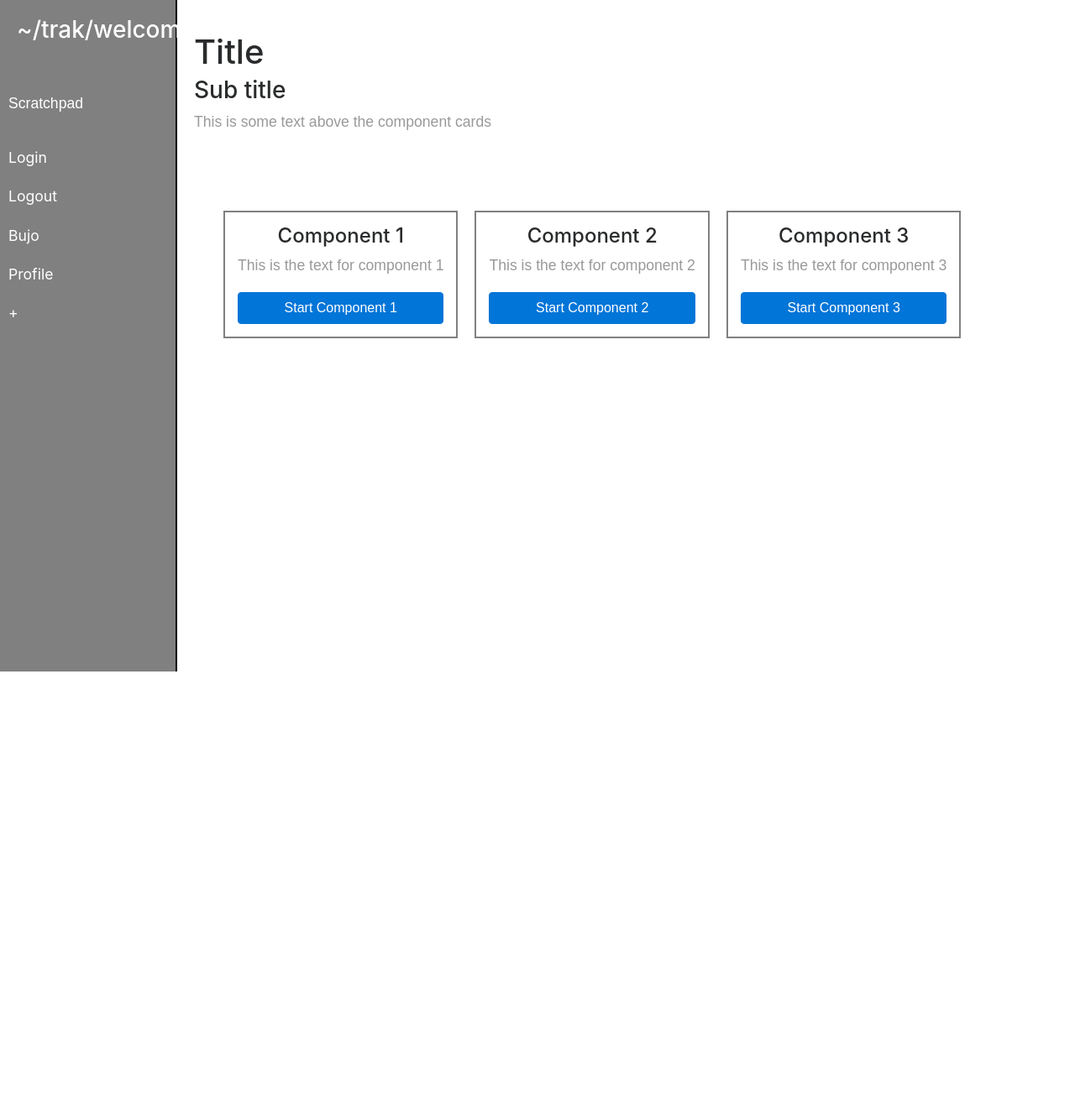
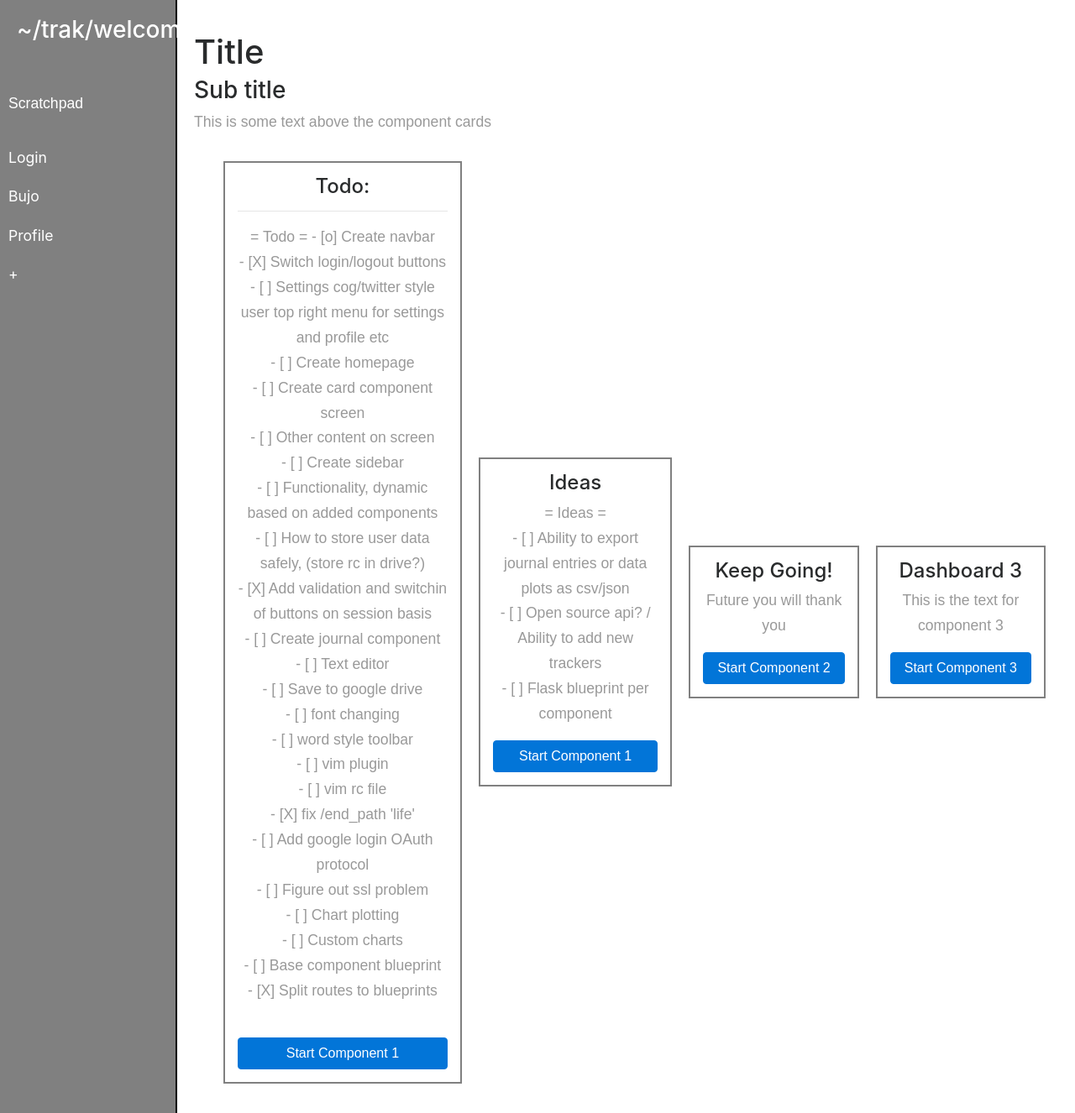
Before and after one commit to oref/trakapp, a Flask app: page / in a window 1280 px wide. Shown: the whole page at 84% size. Before the commit the page ends 800 px from the top, so only its background shows below. Run offline with Flask 2, Linux system fonts and the light colour scheme; data comes from the database, SQL or seed files in the repository; parts of the project's set-up code (start-up, migrations or seed data) failed here and were passed over; some libraries are stand-ins or nearby versions; some web fonts are replaced.

Commit message:
Added ideas

```diff
--- a/routes/google_auth.py
+++ b/routes/google_auth.py
@@ -42,7 +42,7 @@ def no_cache(view):
 
 @routes.route('/google/login')
 @no_cache
-def login():
+def login2():
     session = OAuth2Session(CLIENT_ID, CLIENT_SECRET, scope=AUTHORIZATION_SCOPE, redirect_uri=AUTH_REDIRECT_URI)
     uri, state = session.create_authorization_url(AUTHORIZATION_URL)
     flask.session[AUTH_STATE_KEY] = state
@@ -63,7 +63,7 @@ def google_auth_redirect():
 
 @routes.route('/google/logout')
 @no_cache
-def logout():
+def logout2():
     flask.session.pop(AUTH_TOKEN_KEY, None)
     flask.session.pop(AUTH_STATE_KEY, None)
     flask.session.pop(USER_INFO_KEY, None)
--- a/routes/login.py
+++ b/routes/login.py
@@ -5,7 +5,7 @@ import sqlite3, re, sys
 from routes import *
 
 @routes.route('/login', methods=['GET', 'POST'])
-def login2():
+def login():
     error = None
     if request.method == 'POST':
         if request.form['username'] != 'admin' or request.form['password'] != 'admin':
@@ -16,7 +16,7 @@ def login2():
     return render_template('login.html', error=error)
 
 @routes.route('/logout')
-def logout2():
+def logout():
     session.pop('logged_in', None)
     flash('You were just loggedout!')
     return redirect(url_for('home'))
--- a/static/css/base.css
+++ b/static/css/base.css
@@ -86,3 +86,7 @@ ul ul a {
     border: 2px solid gray;
     padding:15px;
 }
+
+#top-right-menu {
+
+}
--- a/templates/index.html
+++ b/templates/index.html
@@ -14,23 +14,58 @@
         <h1>Title</h1>
         <h3>Sub title</h3>
 
-        <div id="header-content">
             <p>This is some text above the component cards</p>
         </div>
 
         <div id="cards" class="flex flex-horizontal-center">
             <div class="componentCard">
-                <h4>Component 1</h4>
-                <p>This is the text for component 1</p>
+                <h4>Todo:<hr></h4>
+                <p>
+                = Todo =
+                - [o] Create navbar<br>
+                - [X] Switch login/logout buttons<br>
+                - [ ] Settings cog/twitter style user top right menu for settings and profile etc<br>
+                - [ ] Create homepage<br>
+                - [ ] Create card component screen<br>
+                - [ ] Other content on screen<br>
+                - [ ] Create sidebar<br>
+                - [ ] Functionality, dynamic based on added components<br>
+                - [ ] How to store user data safely, (store rc in drive?)<br>
+                - [X] Add validation and switchin of buttons on session basis<br>
+                - [ ] Create journal component<br>
+                - [ ] Text editor<br>
+                - [ ] Save to google drive<br>
+                - [ ] font changing<br>
+                - [ ] word style toolbar<br>
+                - [ ] vim plugin<br>
+                - [ ] vim rc file<br>
+                - [X] fix /end_path 'life'<br>
+                - [ ] Add google login OAuth protocol<br>
+                - [ ] Figure out ssl problem<br>
+                - [ ] Chart plotting<br>
+                - [ ] Custom charts<br>
+                - [ ] Base component blueprint<br>
+                - [X] Split routes to blueprints<br>
+                </p><br>
                 <button class="btn btn-sml btn-primary btn-block" type="button">Start Component 1</button>
             </div>
             <div class="componentCard">
-                <h4>Component 2</h4>
-                <p>This is the text for component 2</p>
+                <h4>Ideas</h4>
+                <p>
+                    = Ideas =<br>
+                    - [ ] Ability to export journal entries or data plots as csv/json<br>
+                    - [ ] Open source api? / Ability to add new trackers<br>
+                    - [ ] Flask blueprint per component<br>
+                </p>
+                <button class="btn btn-sml btn-primary btn-block" type="button">Start Component 1</button>
+            </div>
+            <div class="componentCard">
+                <h4>Keep Going!</h4>
+                <p>Future you will thank you</p>
                 <button class="btn btn-sml btn-primary btn-block" type="button">Start Component 2</button>
             </div>
             <div class="componentCard">
-                <h4>Component 3</h4>
+                <h4>Dashboard 3</h4>
                 <p>This is the text for component 3</p>
                 <button class="btn btn-sml btn-primary btn-block" type="button">Start Component 3</button>
             </div>
--- a/templates/navbar.html
+++ b/templates/navbar.html
@@ -9,12 +9,16 @@
         <li class="active">
             <!--<a href="#homeSubmenu" data-toggle="collapse" aria-expanded="false" class="dropdown-toggle">Home</a>-->
         </li>
+        {% if 'logged_in' not in session %}
         <li>
             <a href="/login">Login</a>
         </li>
+        {% endif %}
+        {% if 'logged_in' in session %}
         <li>
             <a href="/logout">Logout</a>
         </li>
+        {% endif %}
         <li>
             <a href="/bujo">Bujo</a>
         </li>
```
